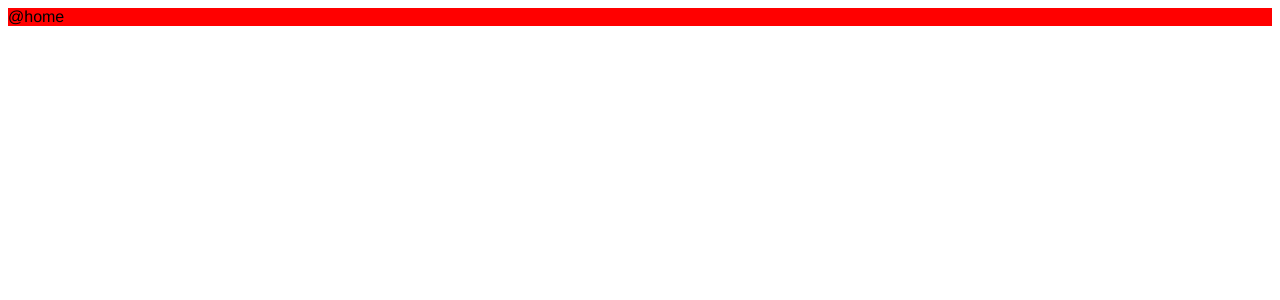
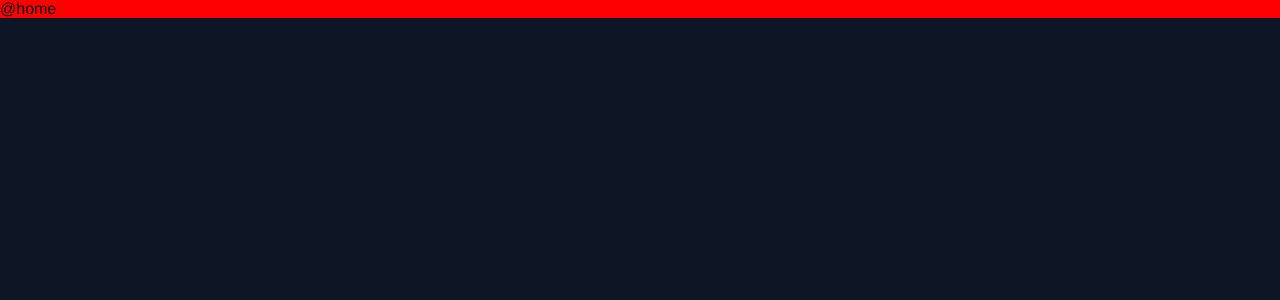
Before and after one commit to chuanxd/breath-of-the-wild, a Vue app: page / in a window 1280 px wide. Shown: the top 300 px of the page. Built offline with nearby package versions, Linux system fonts and the light colour scheme.

Commit message:
Add html body style

```diff
--- a/src/App.vue
+++ b/src/App.vue
@@ -11,6 +11,10 @@ export default {
 </script>
 
 <style>
+body {
+  margin: 0;
+  background: #0e1626;
+}
 #app {
   font-family: 'Avenir', Helvetica, Arial, sans-serif;
   -webkit-font-smoothing: antialiased;
```
